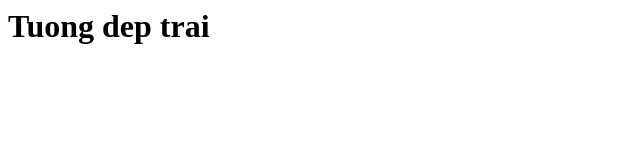
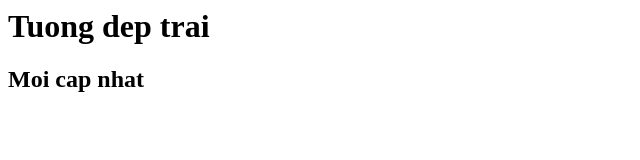
Before and after one commit to lausamtuong/obstuong, a plain HTML site: page index.html in a window 1280 px wide. Shown: the whole page, without its empty margins (0-640 px from the left). Drawn offline with Linux system fonts and the light colour scheme.

Commit message:
thay doi

```diff
--- a/index.html
+++ b/index.html
@@ -1 +1,2 @@
 <h1>Tuong dep trai</h1>
+<h2>Moi cap nhat</h2>
```
